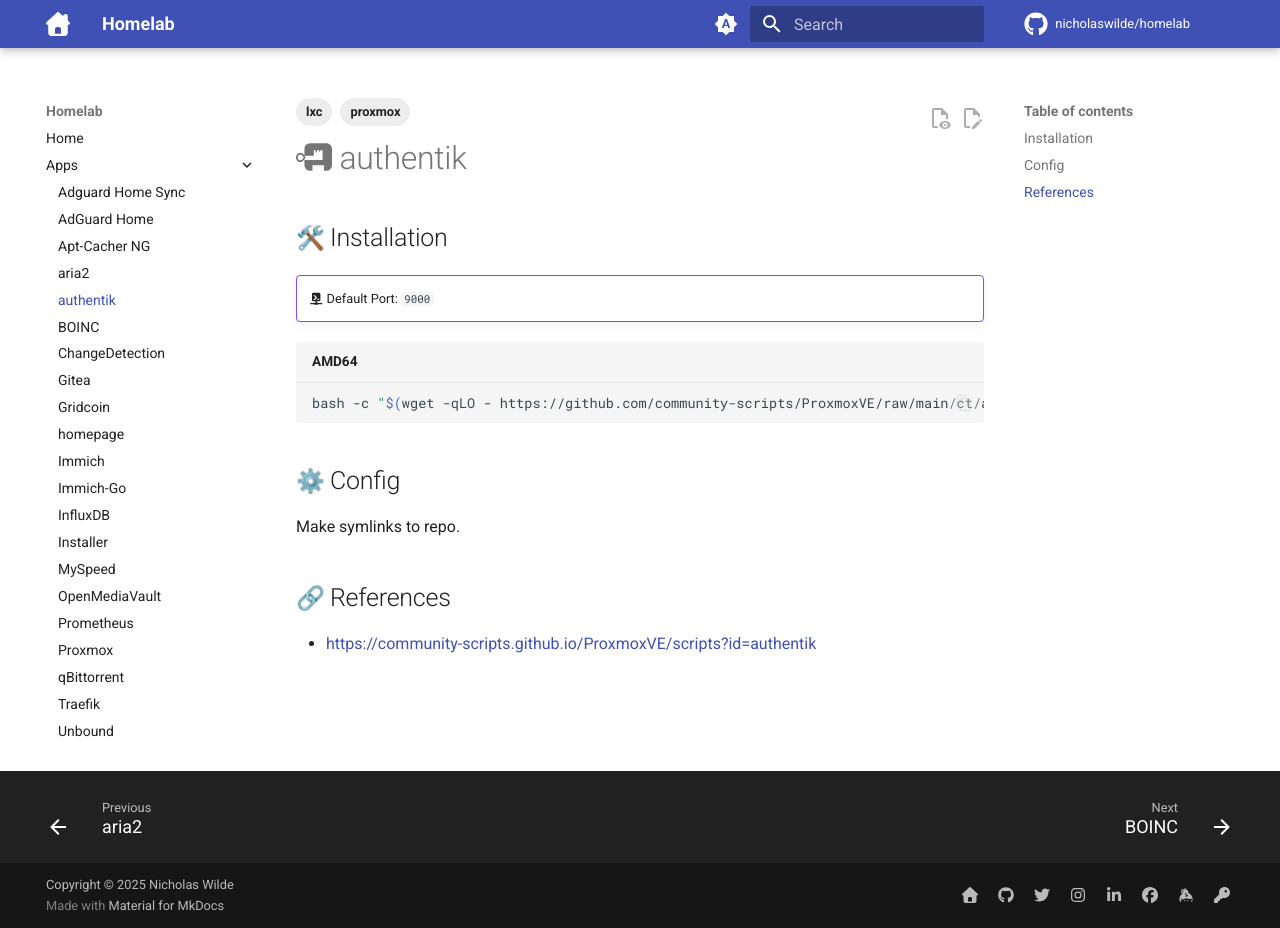
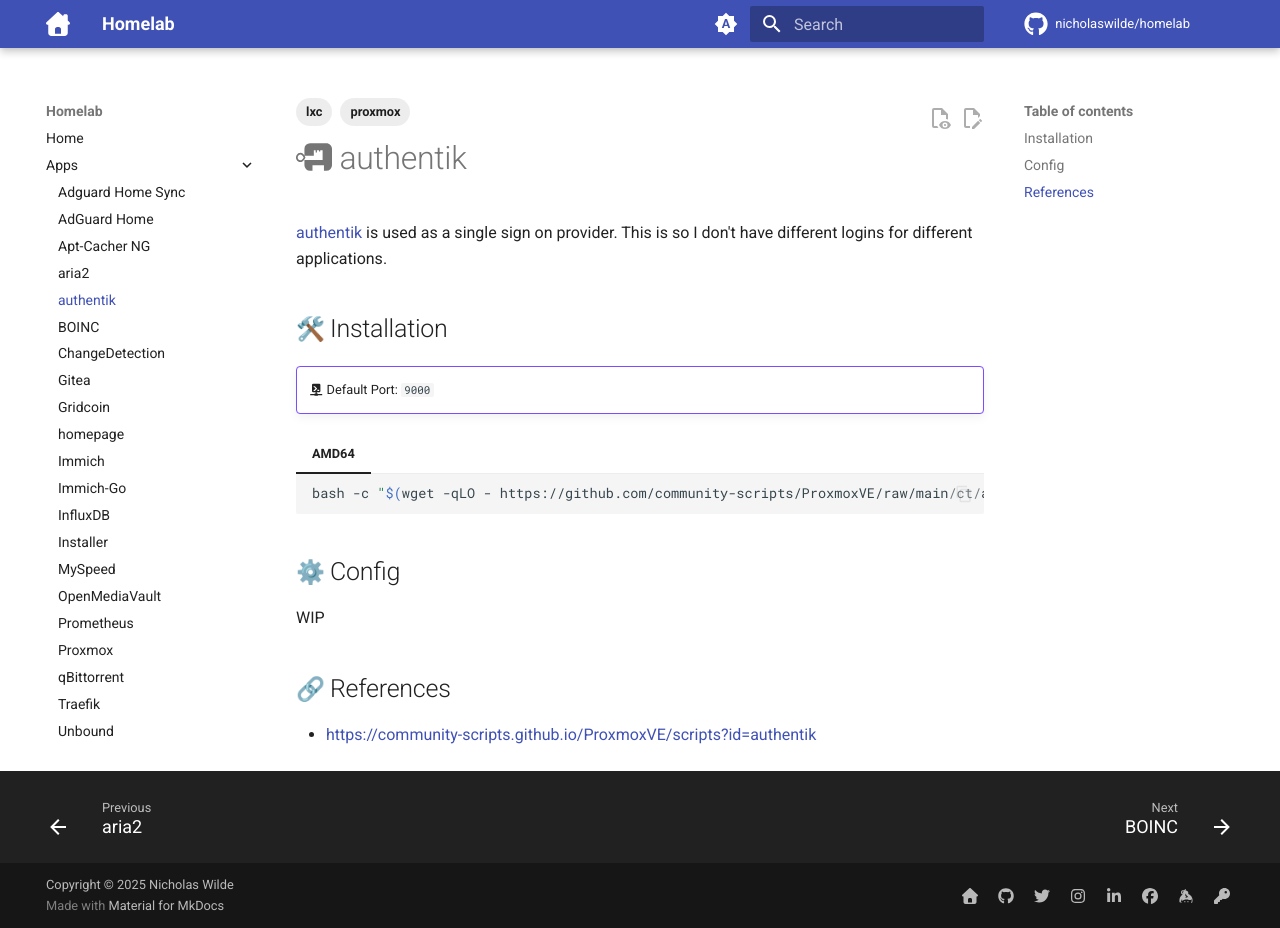
Before and after one commit to nicholaswilde/homelab, an MkDocs documentation site: the page built from docs/apps/authentik.md, in a window 1280 px wide and 928 px high. Built offline with MkDocs 1.6.1 and Material for MkDocs 9.7.7, drawn with Linux system fonts in a browser that asks for light colours; emoji names are drawn with the system emoji font; comment, search, counter and statistics services are not loaded.

````diff
--- a/docs/apps/authentik.md
+++ b/docs/apps/authentik.md
@@ -5,20 +5,27 @@ tags:
 ---
 # :simple-authentik: authentik
 
+[authentik][1] is used as a single sign on provider. This is so I don't have different logins for
+different applications.
+
 ## :hammer_and_wrench: Installation
 
 !!! example ""
 
     :material-console-network: Default Port: `9000`
 
-```shell title="AMD64"
-bash -c "$(wget -qLO - https://github.com/community-scripts/ProxmoxVE/raw/main/ct/authentik.sh)"
-```
+=== "AMD64"
+
+    ```shell
+    bash -c "$(wget -qLO - https://github.com/community-scripts/ProxmoxVE/raw/main/ct/authentik.sh)"
+    ```
 
 ## :gear: Config
 
-Make symlinks to repo.
+WIP
 
 ## :link: References
 
 - <https://community-scripts.github.io/ProxmoxVE/scripts?id=authentik>
+
+[1]: <https://goauthentik.io/>
````
Also changed, not shown: docs/apps/adguard-sync.md (+35 -10 lines), docs/apps/changedetection.md (+1 -1 lines), docs/tools/apprise.md (+5 -3 lines), docs/tools/autofs.md (+10 -1 lines).
